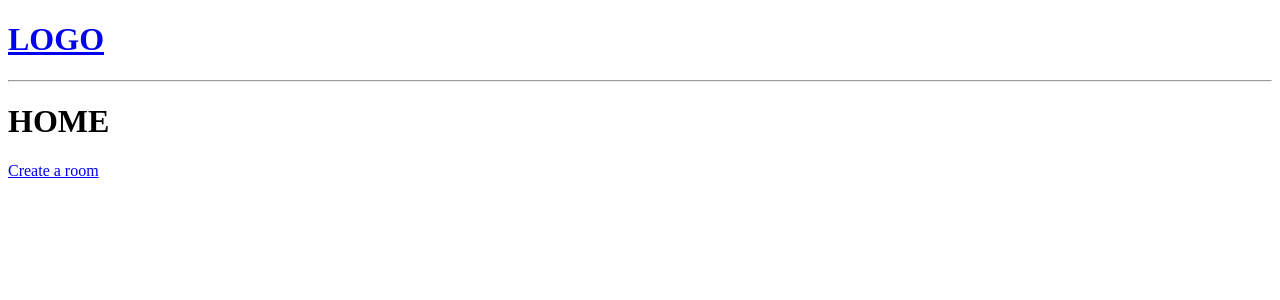
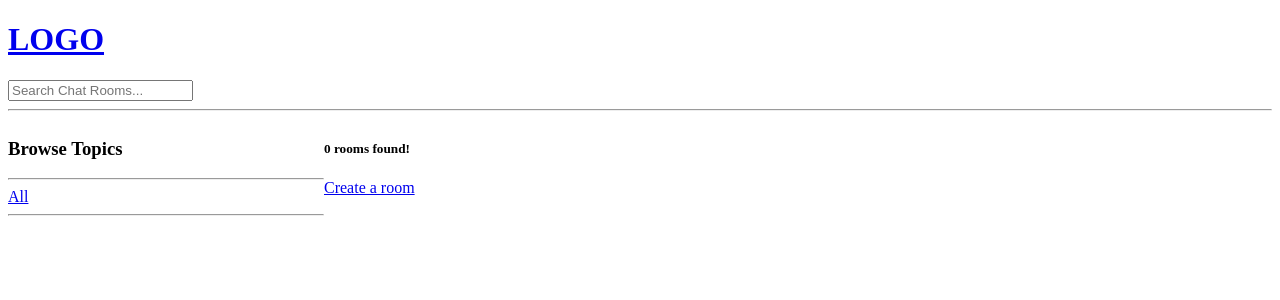
Before and after one commit to Parnni/discord_clone, a Django app: page /home/ in a window 1280 px wide. Shown: the top 300 px of the page. Run offline with Django 4.2, Linux system fonts and the light colour scheme; data that the repository does not hold is empty.

Commit message:
Add search support to search the topics and rooms counts.

```diff
--- a/base/templates/base/home.html
+++ b/base/templates/base/home.html
@@ -2,15 +2,37 @@
 
 {%block content%}
 
-<h1>HOME</h1>
+<style>
+    .home-container {
+        display: grid;
+        grid-template-columns: 1fr 3fr;
+    }
+</style>
+
+
+<div class="home-container">
 
     <div>
-    <a href="{% url 'create-room' %}">Create a room</a>
+        <h3>Browse Topics</h3>
+        <hr>
+        <div>
+            <a href="{% url 'home' %}">All</a>
+            <hr>
+        </div>
+        <div>
+            {% for topic in topics %}
+            <a href="{% url 'home' %}?q={{topic.name}}">{{topic.name}}</a>
+            <hr>
+            {%endfor%}
+        </div>
     </div>
 
     <div>
+        <h5>{{ rooms_count }} rooms found!</h5>
+        <a href="{% url 'create-room' %}">Create a room</a>
+
+        <div>
             {% for room in rooms %}
-    <div>
             <div>
                 <span>@{{room.host.username}}</span>
                 <h2>{{room.id}} --> <a href="{% url 'room' room.id %}">{{room.name}}</a></h2>
@@ -19,9 +41,12 @@
                 <a href="{% url 'delete-room' room.id %}">Delete</a>
                 <hr>
             </div>
-    </div>
             {%endfor%}
 
         </div>
 
+    </div>
+</div>
+
+
 {%endblock content%}
--- a/base/views.py
+++ b/base/views.py
@@ -1,11 +1,26 @@
 from base import forms
-from base.models import Room
+from base.models import Room, Topic
 from django.shortcuts import redirect, render
+
+# Room Views.
 
 
 def home(request):
-    rooms = Room.objects.all()
-    context = {"rooms": rooms}
+    query = request.GET.get("q", "")
+
+    rooms = (
+        Room.objects.filter(topic__name__icontains=query)
+        if query
+        else Room.objects.all()
+    )
+    rooms_count = rooms.count()
+    topics = Topic.objects.all()
+
+    context = {
+        "rooms": rooms,
+        "rooms_count": rooms_count,
+        "topics": topics,
+    }
     return render(request, "base/home.html", context)
 
 
--- a/templates/navbar.html
+++ b/templates/navbar.html
@@ -2,4 +2,12 @@
     <h1>LOGO</h1>
 </a>
 
+<div>
+
+    <!--Search rooms by topic name-->
+    <form method="GET" action="{% url 'home' %}">
+        <input type="text" name="q" placeholder="Search Chat Rooms...">
+    </form>
+
+</div>
 <hr>
```
Lines whose indentation alone changed are shown as unchanged.
